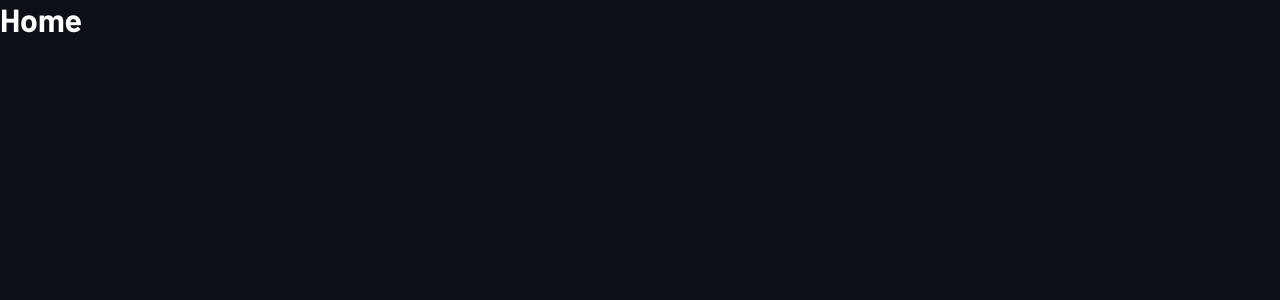
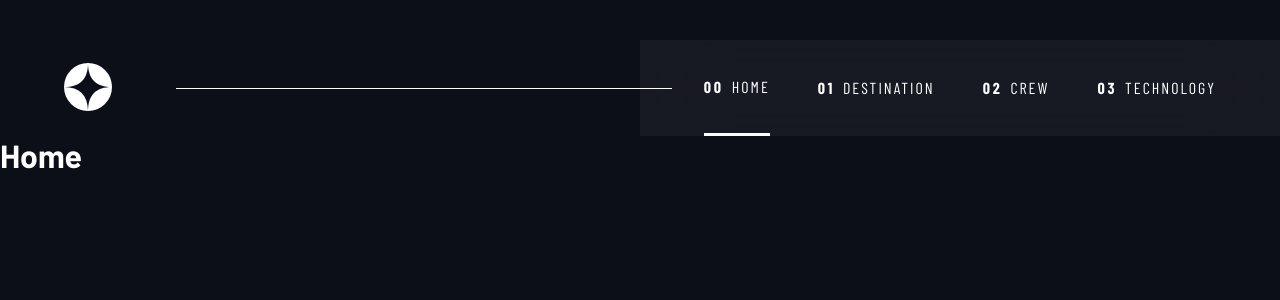
Before and after one commit to shrigel/space-tourism, a React (Vite) app: page / in a window 1280 px wide. Shown: the top 300 px of the page. Built offline with nearby package versions, Linux system fonts and the light colour scheme; a web font is replaced by a local one.

Commit message:
implement responsive header

```diff
--- a/src/components/Header/Header.jsx
+++ b/src/components/Header/Header.jsx
@@ -0,0 +1,56 @@
+import { useState } from "react";
+import { NavLink, Link } from "react-router-dom";
+import "./Header.scss";
+import logo from "../../assets/shared/logo.svg";
+import hamburgerIcon from "../../assets/shared/icon-hamburger.svg";
+import closeIcon from "../../assets/shared/icon-close.svg";
+
+export default function Header() {
+    const [isNavOpen, setIsNavOpen] = useState(false);
+
+    const handleNavToggle = () => {
+        setIsNavOpen(prev => !prev);
+    };
+
+    const navList = [
+        { num: "00", page: "HOME", path: "/" },
+        { num: "01", page: "DESTINATION", path: "/destination" },
+        { num: "02", page: "CREW", path: "/crew" },
+        { num: "03", page: "TECHNOLOGY", path: "/technology" }
+    ];
+
+    return (
+        <header className="header">
+            <Link to="/" className="header__logo">
+                <img src={logo} alt="Space Tourism" />
+            </Link>
+
+            <div className="header__line" aria-hidden="true" />
+
+            <button
+                className="header__hamburger" onClick={handleNavToggle}
+                aria-expanded={isNavOpen}
+                aria-label="Toggle navigation menu"
+            >
+                <img src={isNavOpen ? closeIcon : hamburgerIcon} alt="" />
+            </button>
+
+            <nav className={`header__nav ${isNavOpen ? 'header__nav--open' : ''}`}>
+                <ul>
+                    {navList.map(item => (
+                        <li key={item.num}>
+                            <NavLink
+                                to={item.path}
+                                onClick={() => setIsNavOpen(false)}
+                                className={({ isActive }) => `nav-item ${isActive ? "active" : ""}`}
+                            >
+                                <span className="text-preset-8-bold nav-item__number">{item.num}</span>
+                                <span className="text-preset-8">{item.page}</span>
+                            </NavLink>
+                        </li>
+                    ))}
+                </ul>
+            </nav>
+        </header>
+    );
+}
--- a/src/components/Header/Header.scss
+++ b/src/components/Header/Header.scss
@@ -0,0 +1,134 @@
+@use "../../styles/abstract/mixin.scss" as *;
+
+.header {
+    display: flex;
+    justify-content: space-between;
+    align-items: center;
+    padding-block: 1.5rem;
+}
+
+.header__logo {
+    padding-inline-start: 1.5rem;
+}
+
+.header__hamburger {
+    padding-inline-end: 1.5rem;
+    display: block;
+    z-index: 10;
+    border: none;
+    background-color: transparent;
+}
+
+.header__nav {
+    position: fixed;
+    top: 0;
+    right: 0;
+    bottom: 0;
+    width: 67.73%;
+    padding-inline-start: 2rem;
+
+    background: rgba(255, 255, 255, 0.05);
+    backdrop-filter: blur(40px);
+
+    transform: translateX(100%);
+    transition: transform 0.3s ease;
+
+    &--open {
+        transform: translateX(0);
+    }
+
+    ul {
+        list-style: none;
+        display: flex;
+        flex-direction: column;
+        gap: 2rem;
+        margin-block-start: 9rem;
+    }
+}
+
+.nav-item {
+    display: flex;
+    align-items: center;
+    gap: 0.5rem;
+    text-decoration: none;
+    color: var(--color-white);
+
+    &.active {
+        border-right: 3px solid var(--color-white);
+    }
+}
+
+@include respond-tablet {
+    .header {
+        padding-block: 0;
+    }
+
+    .header__logo {
+        padding-inline: 2.5rem;
+    }
+
+    .header__hamburger {
+        display: none;
+    }
+
+    .header__nav {
+        transform: none;
+        transition: none;
+        position: static;
+        padding-inline: 2.5rem;
+        width: 100%;
+        height: 6rem;
+
+        ul {
+            height: 100%;
+            flex-direction: row;
+            justify-content: flex-end;
+            gap: 3rem;
+            margin-block-start: 0;
+        }
+    }
+
+    .nav-item {
+        height: 100%;
+
+        &.active {
+            border-right: none;
+            border-bottom: 3px solid var(--color-white);
+
+            .nav-item__number {
+                display: none;
+            }
+        }
+    }
+}
+
+@include respond-desktop {
+    .header {
+        margin-block-start: 2.5rem;
+    }
+
+    .header__logo {
+        padding-inline: 4rem;
+    }
+
+    .header__line {
+        position: relative;
+        z-index: 2;
+        height: 1px;
+        width: 100%;
+        margin-inline-end: -2rem;
+        background-color: var(--color-white);
+    }
+
+    .header__nav {
+        padding-inline: 4rem;
+    }
+
+    .nav-item {
+        &.active {
+            .nav-item__number {
+                display: inline-block;
+            }
+        }
+    }
+}
--- a/src/pages/Crew/Crew.jsx
+++ b/src/pages/Crew/Crew.jsx
@@ -1,6 +1,9 @@
+import Header from "../../components/Header/Header";
+
 export default function Crew() {
     return (
         <>
+            <Header />
             <h1>Crew</h1>
         </>
     )
--- a/src/pages/Destination/Destination.jsx
+++ b/src/pages/Destination/Destination.jsx
@@ -1,6 +1,9 @@
+import Header from "../../components/Header/Header";
+
 export default function Destination() {
     return (
         <>
+            <Header />
             <h1>Destination</h1>
         </>
     )
--- a/src/pages/Home/Home.jsx
+++ b/src/pages/Home/Home.jsx
@@ -1,6 +1,9 @@
+import Header from "../../components/Header/Header.jsx";
+
 export default function Home() {
     return (
         <>
+            <Header />
             <h1>Home</h1>
         </>
     )
--- a/src/pages/Technology/Technology.jsx
+++ b/src/pages/Technology/Technology.jsx
@@ -1,6 +1,9 @@
+import Header from "../../components/Header/Header";
+
 export default function Technology() {
     return (
         <>
+            <Header />
             <h1>Technology</h1>
         </>
     )
```
